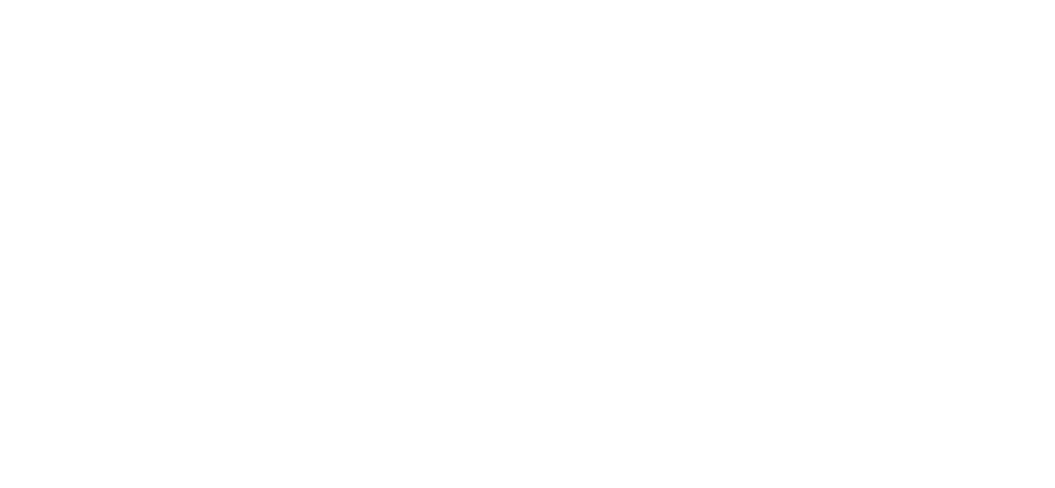
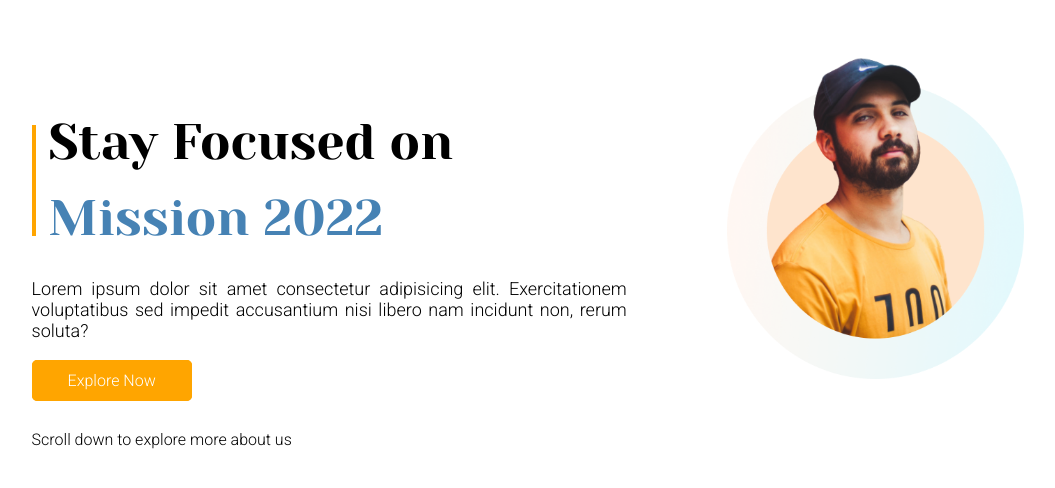
Before and after one commit to Arif-Islam/First-Assignment, a plain HTML site: page index.html in a window 1280 px wide. Shown: the whole page, without its empty margins (58-1113 px from the left). Drawn offline with Linux system fonts and the light colour scheme.

Commit message:
first-section added!

```diff
--- a/index.html
+++ b/index.html
@@ -1,13 +1,39 @@
 <!DOCTYPE html>
 <html lang="en">
+
 <head>
     <meta charset="UTF-8">
     <meta http-equiv="X-UA-Compatible" content="IE=edge">
     <meta name="viewport" content="width=device-width, initial-scale=1.0">
     <title>First-Assignment</title>
+    <link rel="preconnect" href="https://fonts.googleapis.com">
+    <link rel="preconnect" href="https://fonts.gstatic.com" crossorigin>
+    <link href="https://fonts.googleapis.com/css2?family=Poppins&family=Roboto:wght@300&family=Yeseva+One&display=swap"
+        rel="stylesheet">
+    <link rel="preconnect" href="https://fonts.googleapis.com">
+    <link rel="preconnect" href="https://fonts.gstatic.com" crossorigin>
+    <link href="https://fonts.googleapis.com/css2?family=Poppins&family=Roboto:wght@300&display=swap" rel="stylesheet">
     <link rel="stylesheet" href="style.css">
 </head>
+
 <body>
+    <section class="first-section">
+        <div class="half-width div1">
+            <div class="heading-div">
+                <h1>Stay Focused on</h1>
+                <h1 class="mission-tag">Mission 2022</h1>
+            </div>
+            <p id="first-para">Lorem ipsum dolor sit amet consectetur adipisicing elit. Exercitationem voluptatibus sed impedit
+                accusantium nisi libero nam incidunt non, rerum soluta?</p>
+            <a target="_blank" href="https://web.programming-hero.com/">Explore Now</a>
+            <p id="third-para">Scroll down to explore more about us</p>
+        </div>
+        <div class="half-width">
+            <img class="person-image" src="images/person/person-2.png" alt="">
+        </div>
+    </section>
+
 
 </body>
+
 </html>
--- a/style.css
+++ b/style.css
@@ -0,0 +1,58 @@
+body{
+    font-family: 'Poppins', sans-serif;
+    font-family: 'Roboto', sans-serif;
+    margin: 0;
+}
+.first-section{
+    display: flex;
+    margin-left: 7%;
+    /* margin-top: 5%; */
+}
+.half-width{
+    width: 50%;
+}
+.div1{
+    margin-top: 7%;
+}
+.half-width img{
+    width: 50%;
+    padding-left: 100px;
+    margin-top: 0;
+}
+#first-para{
+    font-size: 18px;
+    margin-bottom: 30px;
+    text-align: justify;
+}
+.mission-tag{
+    color: steelblue;
+}
+.heading-div h1{
+    font-size: 50px;
+    font-family: 'Poppins', sans-serif;
+    font-family: 'Roboto', sans-serif;
+    font-family: 'Yeseva One', cursive;
+    font-weight: 500;
+    /* font-family: 'Segoe UI', Tahoma, Geneva, Verdana, sans-serif; */
+}
+
+.heading-div{
+    padding-left: 13px;
+    border-left: 4px solid;
+    border-left-color: orange;
+    line-height: 35px;
+}
+.first-section a{
+    text-decoration: none;
+    font-size: 16px;
+    border: 1px solid orange;
+    background-color: orange;
+    border-radius: 5px;
+    padding: 10px 35px;
+    color: white;
+    font-weight: 500;
+
+}
+#third-para{
+    margin-top: 40px;
+}
```
